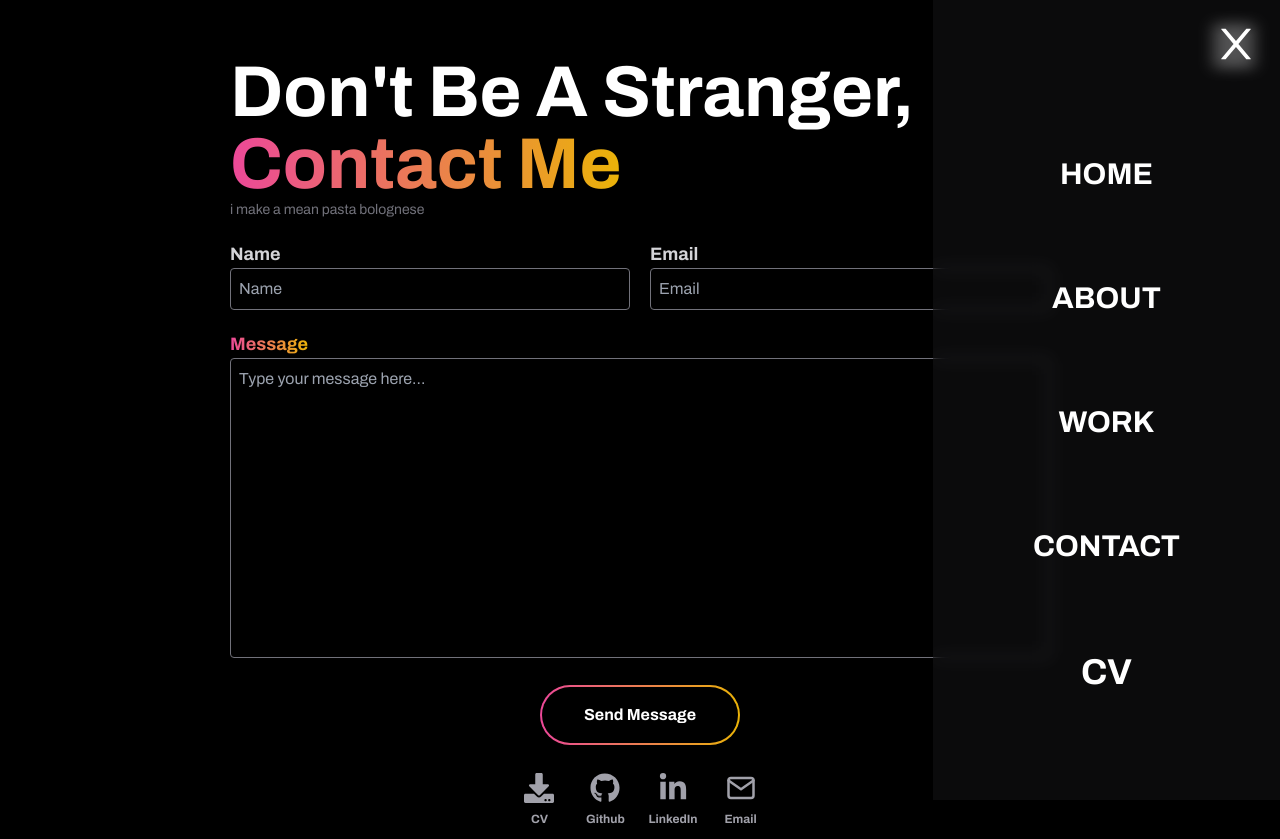
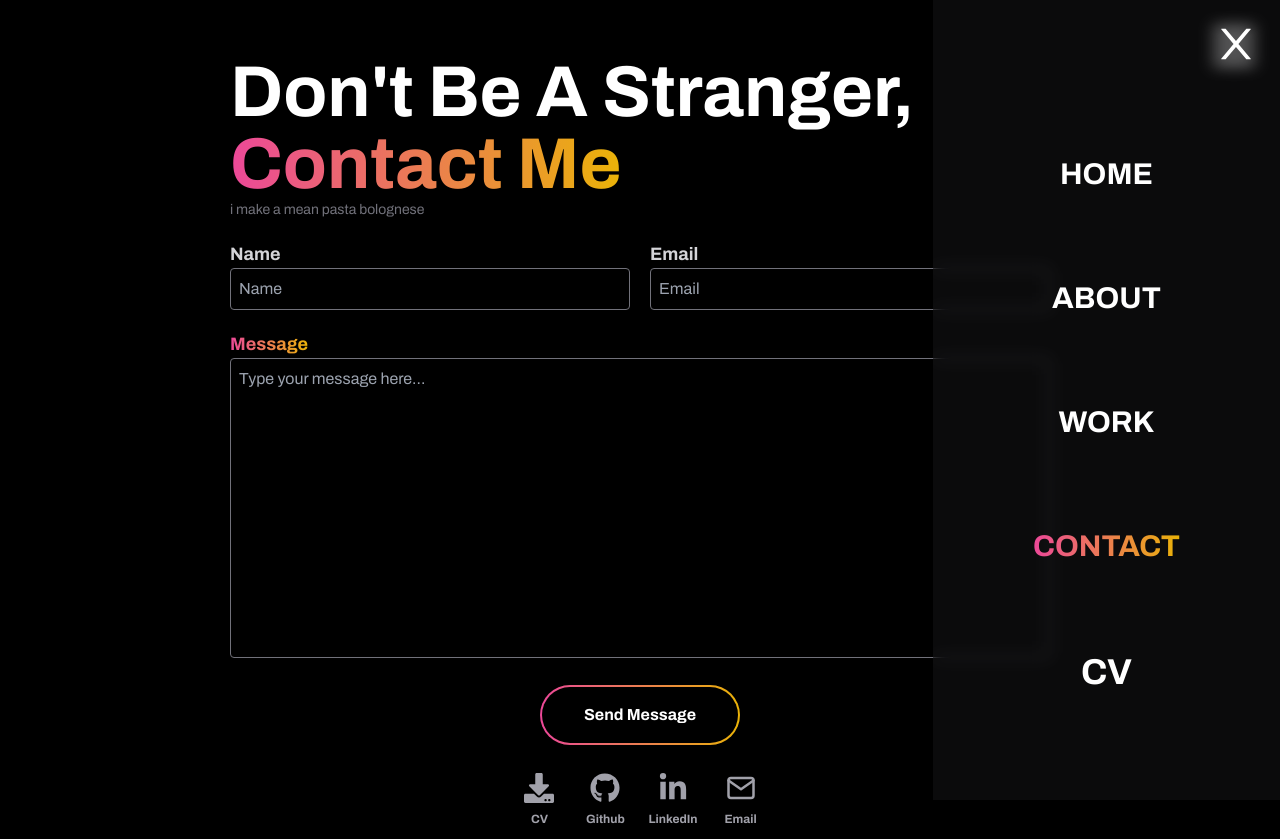
Before and after one commit to JohnnyKodes/my-portfolio, a Next.js app: page /contact in a window 1280 px wide. Both pictures are taken after a click on the element 1234 px from the left and 46 px from the top of the page. Built offline with nearby package versions, Linux system fonts and the light colour scheme.

Commit message:
Added colored page links to sidemenu

```diff
--- a/components/HomeSection.jsx
+++ b/components/HomeSection.jsx
@@ -33,7 +33,12 @@ const HomeSection = () => {
         transition={{ duration: 0.8 }}
         className="h-full w-full justify-center items-center flex absolute right-0"
       >
-        <Image src={"/Johnnyback.jpg"} layout="fill" objectFit="contain" />
+        <Image
+          src={"/Johnnyback.jpg"}
+          layout="fill"
+          objectFit="contain"
+          priority
+        />
       </motion.div>
     </div>
   );
--- a/components/Navbar.jsx
+++ b/components/Navbar.jsx
@@ -2,12 +2,15 @@ import { useState } from "react";
 import { motion, AnimatePresence, animate } from "framer-motion";
 import { HiMenu } from "react-icons/hi";
 import { AiOutlineClose } from "react-icons/ai";
+import { useRouter } from "next/router";
 import Link from "next/link";
 
 const navLinks = ["home", "about", "work", "contact"];
 
 const Navbar = () => {
   const [isOpen, setIsOpen] = useState(false);
+  const router = useRouter();
+  const pathName = router.pathname.replace("/", "");
 
   return (
     <div className="w-full h-fit fixed top-0 z-40">
@@ -29,8 +32,17 @@ const Navbar = () => {
                 </div>
               </div>
               <motion.div className="w-full h-full flex flex-col items-center justify-evenly px-20">
-                {navLinks.map((link) => (
-                  <div className="hover:textGradient font-bold text-3xl">
+                {navLinks.map((link, index) => (
+                  <div
+                    className={`${
+                      pathName === link
+                        ? "textGradient"
+                        : pathName === "" && link === "home"
+                        ? "textGradient"
+                        : "hover:textGradient"
+                    } font-bold text-3xl`}
+                    key={link + index}
+                  >
                     <Link
                       href={`/${link === "home" ? "" : link}`}
                       key={link}
```
